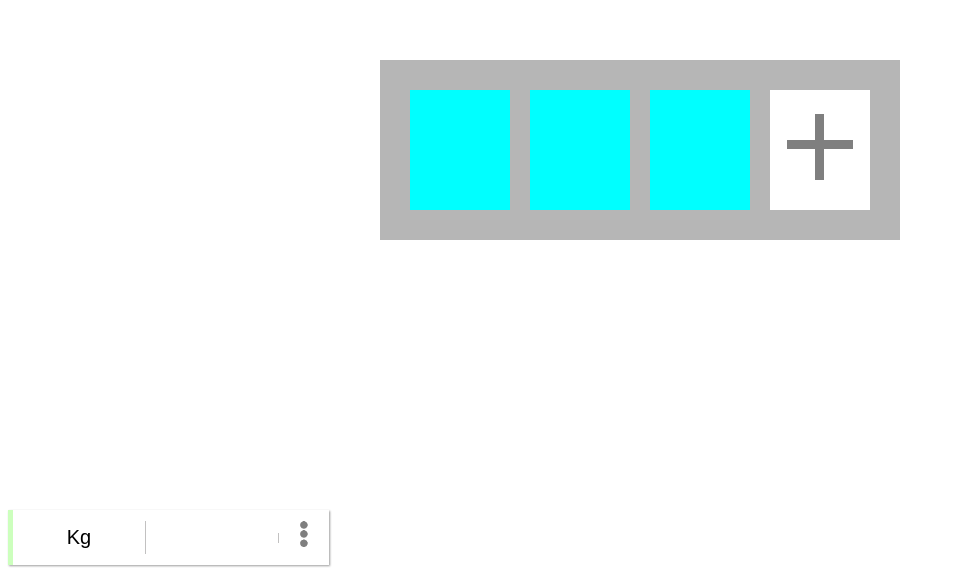
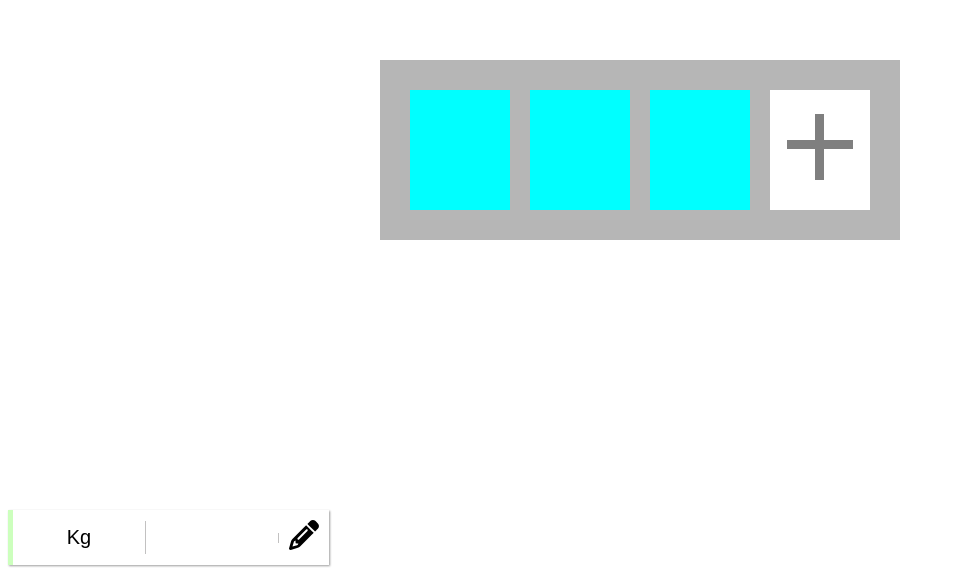
Before and after one commit to davi133/Weight_Tracker, a React (Create React App) app: page / in a window 1280 px wide. Shown: the part 218-800 px from the top of the page, without its empty margins (0-955 px from the left). Built offline with nearby package versions, Linux system fonts and the light colour scheme.

Commit message:
comecei a usar font awesome

```diff
--- a/package.json
+++ b/package.json
@@ -3,9 +3,14 @@
   "version": "0.1.0",
   "private": true,
   "dependencies": {
+    "@fortawesome/fontawesome-svg-core": "^6.1.2",
+    "@fortawesome/free-regular-svg-icons": "^6.1.2",
+    "@fortawesome/free-solid-svg-icons": "^6.1.2",
+    "@fortawesome/react-fontawesome": "^0.2.0",
     "@testing-library/jest-dom": "^5.16.5",
     "@testing-library/react": "^13.3.0",
     "@testing-library/user-event": "^13.5.0",
+    "font-awesome": "^4.7.0",
     "react": "^18.2.0",
     "react-dom": "^18.2.0",
     "react-scripts": "5.0.1",
--- a/src/Cards/WeighCard.js
+++ b/src/Cards/WeighCard.js
@@ -1,6 +1,10 @@
 import { useState } from "react";
 import "./WeightCard.css";
 import icon_edit from "./icon_more_options1.png"
+import { faPencil } from "@fortawesome/free-solid-svg-icons";
+import { FontAwesomeIcon } from "@fortawesome/react-fontawesome";
+import 'font-awesome/css/font-awesome.min.css';
+
 
 export default function WeightCard(props) {
     const [dropDown, setDropDown] = useState(false);
@@ -18,8 +22,10 @@
 
             <div className="dropdown" onMouseLeave={()=>{setDropDown(false)}} >
 
-                <img className="cardOptionsBtn" src={icon_edit} alt=""
-                onClick={()=>{setDropDown(true)}}></img>
+                {/*<img className="cardOptionsBtn" src={icon_edit} alt=""
+                onClick={()=>{setDropDown(true)}}></img>*/}
+                <FontAwesomeIcon icon={faPencil} className="cardOptionsBtn" size="lg"
+                onClick={()=>{setDropDown(true)}}/>
 
                 <div className="OptionsMenu"
                     style={{ display: !dropDown ? "none" : "block" }}       >
```
Also changed, not shown: 1 other file (tests, documents, lock files or other folders).
